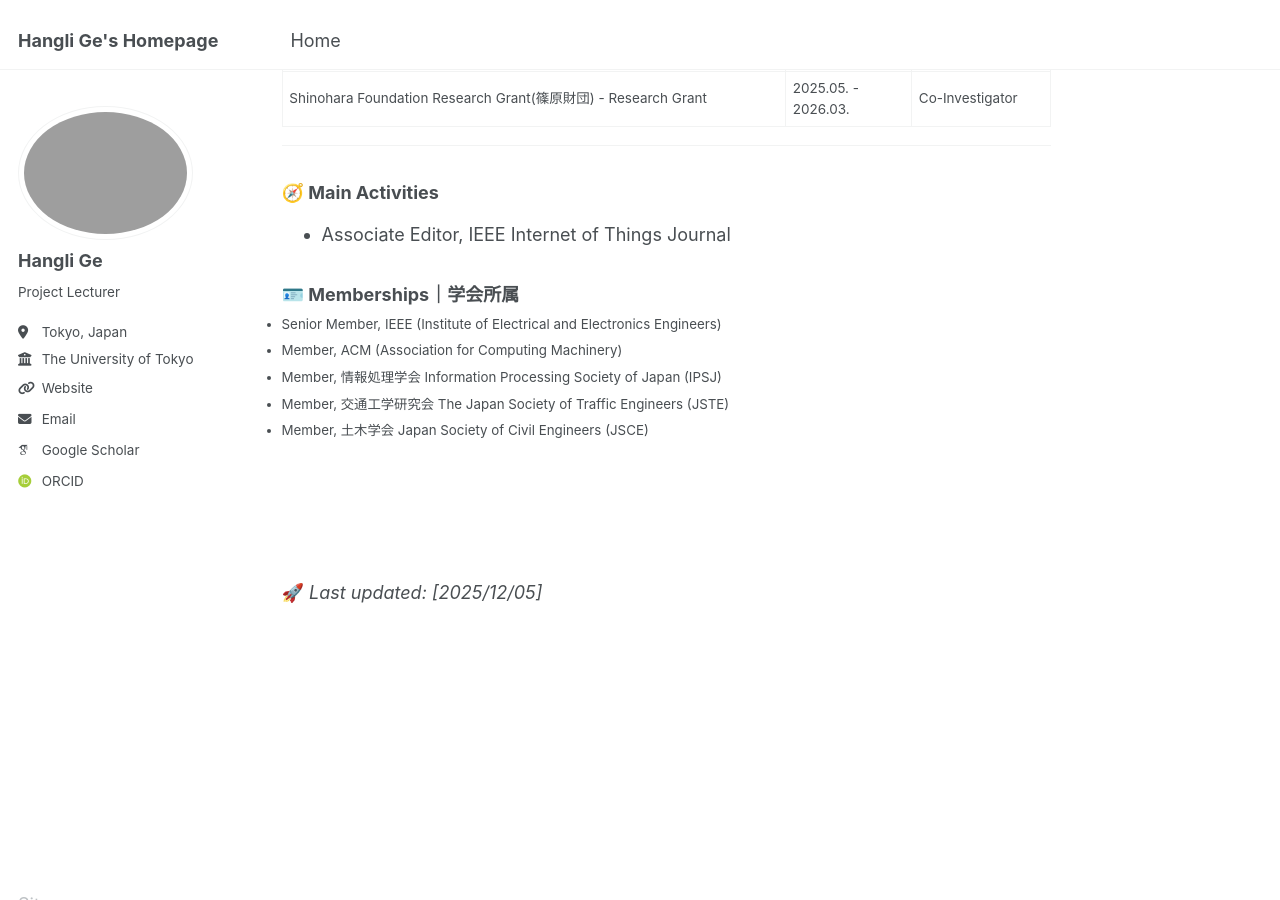
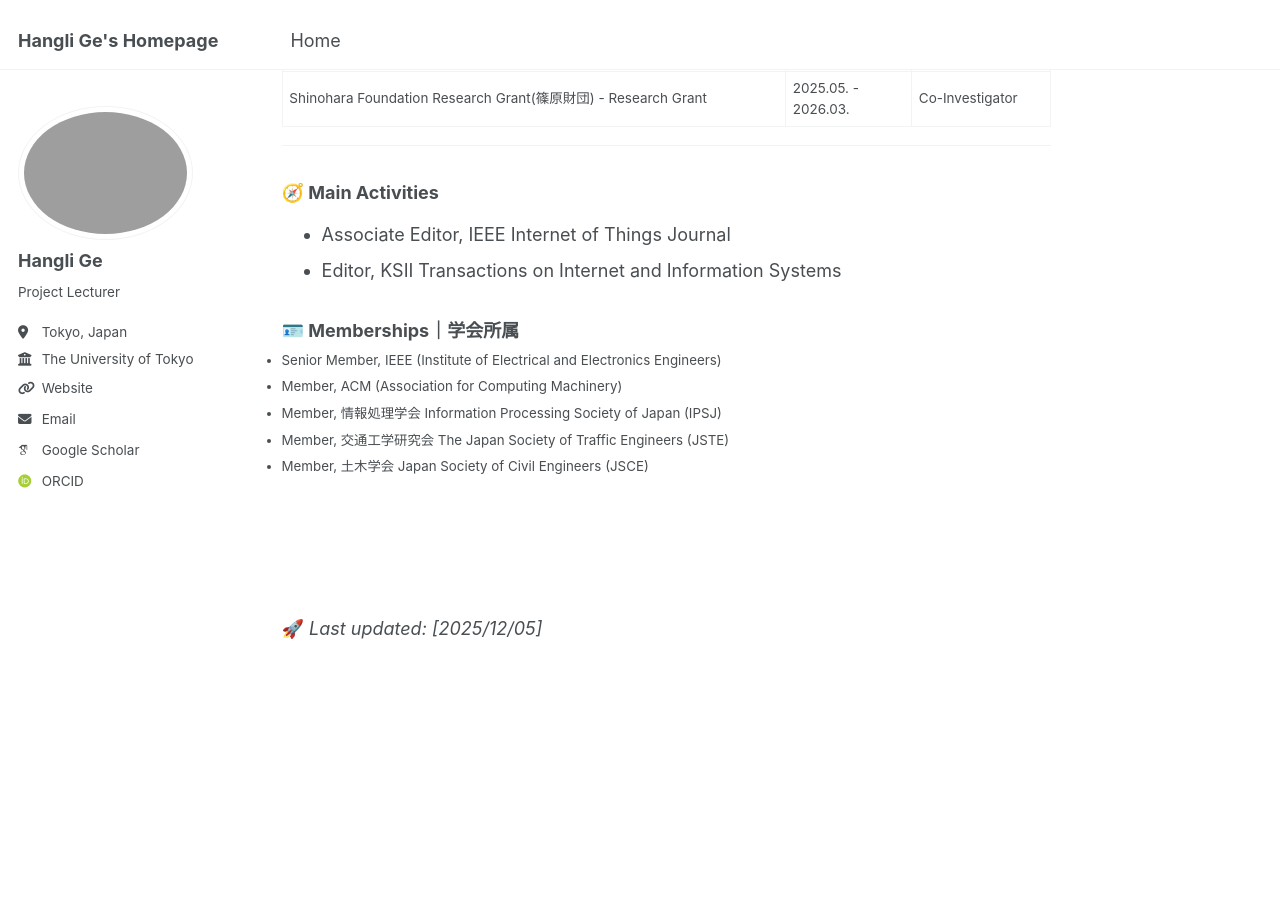
Before and after one commit to christie888/christie888.github.io, a Jekyll site: the page built from _pages/about.md, in a window 1280 px wide and 900 px high, scrolled down 1203 px. Built offline with Jekyll 4.4.1, drawn with Linux system fonts in a browser that asks for light colours; some web fonts are replaced.

Commit message:
Update about.md

```diff
--- a/_pages/about.md
+++ b/_pages/about.md
@@ -64,6 +64,7 @@ As quantum hardware continues to advance, these quantum-based solutions are expe
 
 ### 🧭 Main Activities
 - Associate Editor, IEEE Internet of Things Journal
+- Editor, KSII Transactions on Internet and Information Systems
 
 
 ### 🪪 Memberships｜学会所属
```
